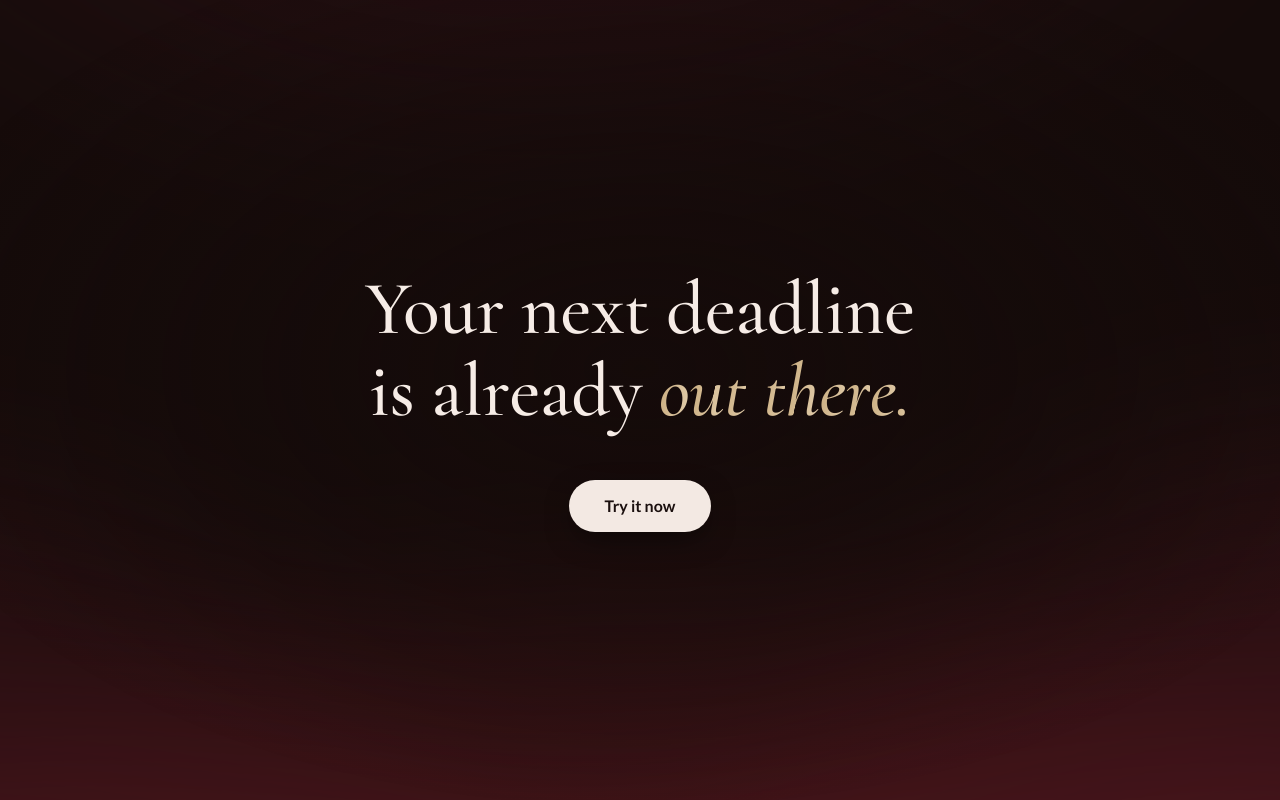
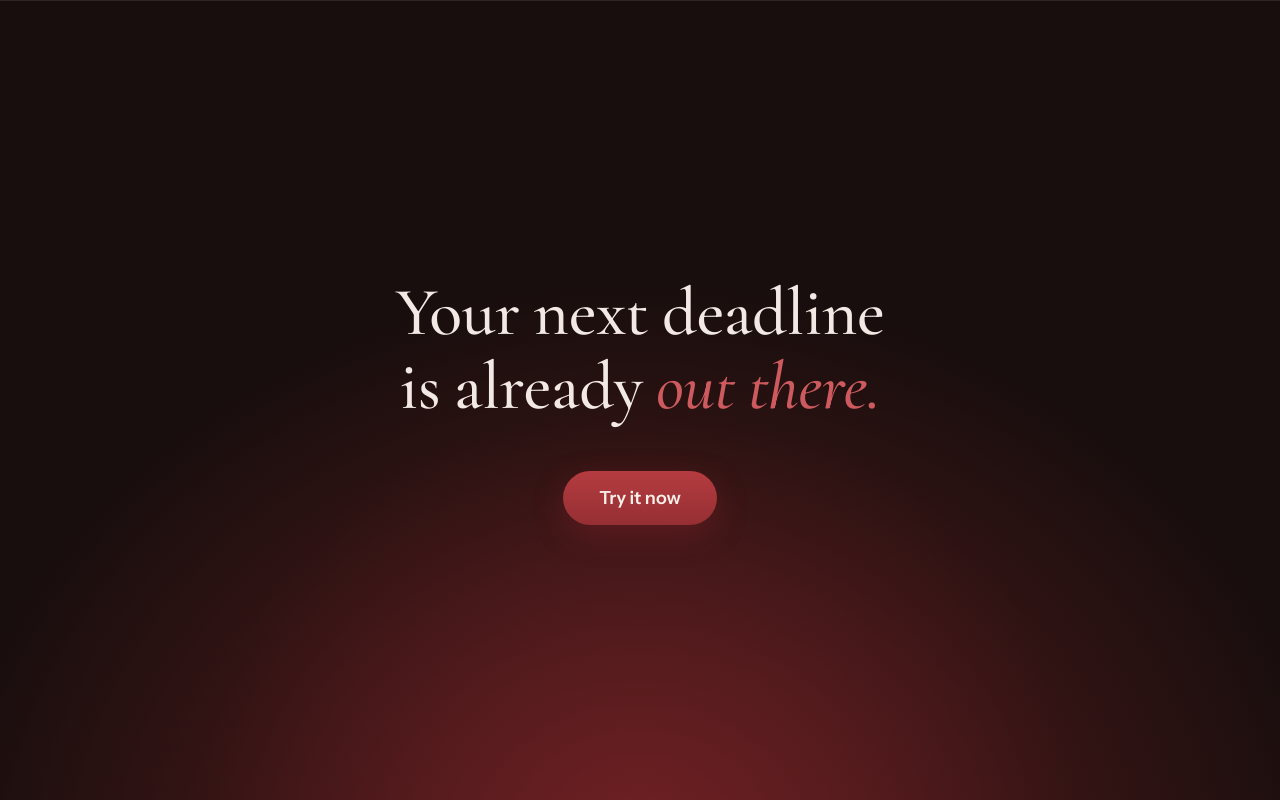
Before and after one commit to rivcoder/hackshelf, a plain HTML site: page cta-live.html in a window 1280 px wide. Drawn offline with nearby package versions, Linux system fonts and the light colour scheme.

Commit message:
new video

```diff
--- a/cta-live.html
+++ b/cta-live.html
@@ -7,17 +7,18 @@
 <meta name="claude:viewport-fit-sides" content="cover">
 <link rel="preconnect" href="https://fonts.googleapis.com">
 <link rel="preconnect" href="https://fonts.gstatic.com" crossorigin>
-<link rel="stylesheet" href="https://fonts.googleapis.com/css2?family=Cormorant+Garamond:ital,wght@0,500;1,500&family=Lato:wght@700&display=swap">
+<link rel="stylesheet" href="https://fonts.googleapis.com/css2?family=Cormorant+Garamond:ital,wght@0,500;1,500&family=Instrument+Sans:wght@600&display=swap">
 <style>
-/* Layout: full screen centered banner. Headline, button, nothing else. Soft wine glow at the base. */
+/* Layout: a closing section that belongs to the Hackshelf page. Same wine-black ground, hairline rule on top, oxblood button, rose accent. The red glow rises from the base and fades out, so the section has no hard edges. Single dark look, chosen on purpose. */
 :root {
-  --bg: #120908;
-  --ink: #f6ece6;
-  --accent: #d9c4a0;
-  --btn: #f3e9e3;
-  --btn-ink: #1a0f0e;
+  --bg: #170e0d;
+  --ink: #f3e9e4;
+  --hair: rgba(255, 235, 225, 0.1);
+  --rose: #cd5a5e;
+  --red-a: #b53c40;
+  --red-b: #952f33;
   --display: "Cormorant Garamond", Georgia, serif;
-  --text: "Lato", system-ui, -apple-system, "Segoe UI", sans-serif;
+  --text: "Instrument Sans", system-ui, -apple-system, "Segoe UI", sans-serif;
   color-scheme: dark;
 }
 
@@ -33,81 +34,62 @@ body {
   display: flex; flex-direction: column; align-items: stretch; justify-content: stretch;
 }
 
-.banner {
-  position: relative; overflow: hidden; isolation: isolate;
+.cta {
+  position: relative; isolation: isolate; container-type: inline-size;
+  border-top: 1px solid var(--hair);
   width: 100%; height: 100%; min-height: 100vh; margin: 0;
-  border: none; border-radius: 0;
-  background: #150b0a;
   display: flex; align-items: center; justify-content: center;
 }
 
-/* soft mesh gradient: wine, rose and amber, blurred into one smooth field */
-.banner::before {
-  content: ""; position: absolute; inset: -30%; z-index: -1; pointer-events: none; filter: blur(60px);
+/* low red glow, fading into the page on every side */
+.cta::before {
+  content: ""; position: absolute; inset: 0; z-index: -1; pointer-events: none;
   background:
-    radial-gradient(46% 52% at 50% 108%, rgba(112, 28, 38, 0.95) 0%, rgba(112, 28, 38, 0) 100%),
-    radial-gradient(34% 46% at 14% 92%, rgba(84, 22, 32, 0.8) 0%, rgba(84, 22, 32, 0) 100%),
-    radial-gradient(34% 46% at 86% 92%, rgba(84, 22, 32, 0.8) 0%, rgba(84, 22, 32, 0) 100%),
-    radial-gradient(40% 40% at 50% -6%, rgba(58, 18, 26, 0.7) 0%, rgba(58, 18, 26, 0) 100%);
-}
-
-/* keeps the headline area calm and readable */
-.banner::after {
-  content: ""; position: absolute; inset: 0; z-index: -1; pointer-events: none;
-  background: radial-gradient(60% 55% at 50% 46%, rgba(21, 11, 10, 0.72) 0%, rgba(21, 11, 10, 0) 100%);
+    radial-gradient(56% 78% at 50% 112%, rgba(150, 38, 44, 0.62) 0%, rgba(150, 38, 44, 0) 100%),
+    radial-gradient(34% 50% at 50% 100%, rgba(190, 62, 66, 0.22) 0%, rgba(190, 62, 66, 0) 100%);
 }
 
 .inner {
-  position: relative; display: flex; flex-direction: column; align-items: center; text-align: center;
-  gap: clamp(28px, 4vw, 48px); padding: clamp(40px, 8vw, 80px) 24px;
+  display: flex; flex-direction: column; align-items: center; text-align: center;
+  gap: clamp(28px, 4cqw, 48px); padding: clamp(40px, 8vw, 80px) 24px;
   max-width: 1120px; width: 100%; margin: 0 auto;
 }
 
 h1 {
-  margin: 0; font: 500 clamp(36px, 7vw, 76px) / 1.08 var(--display); letter-spacing: -0.005em;
+  margin: 0; font: 500 clamp(34px, 5.9cqw, 68px) / 1.08 var(--display); letter-spacing: -0.005em;
   transition: opacity 0.7s ease, filter 0.7s ease;
 }
 h1.gone { opacity: 0; filter: blur(6px); }
-.line { display: flex; flex-wrap: wrap; justify-content: center; gap: 0 0.22em; }
+.line { display: flex; flex-wrap: wrap; justify-content: center; gap: 0 0.2em; }
 .w { display: inline-block; white-space: nowrap; }
 .ch { position: relative; }
 .ch.hide { opacity: 0; }
-.ch.cur::after { content: ""; position: absolute; right: -0.07em; top: 0.14em; bottom: 0.08em; width: 0.04em; background: var(--accent); }
-.acc { font-style: italic; color: var(--accent); }
-.acc .ch {
-  background: linear-gradient(100deg, #ead9bd 0%, #cdb185 45%, #ead9bd 100%);
-  background-size: 220% 100%; -webkit-background-clip: text; background-clip: text;
-  -webkit-text-fill-color: transparent; color: transparent;
-}
+.ch.cur::after { content: ""; position: absolute; right: -0.07em; top: 0.14em; bottom: 0.08em; width: 0.04em; background: var(--rose); }
+.acc { font-style: italic; color: var(--rose); }
 
+/* same button as the hero's "Try it now" */
 .btn {
   display: inline-block; text-decoration: none; cursor: pointer;
-  background: var(--btn); color: var(--btn-ink); font: 700 16px / 1 var(--text);
-  padding: 18px 36px; border-radius: 9999px;
-  box-shadow: 0 10px 30px -8px rgba(0, 0, 0, 0.6);
-  transition: background-color 0.25s ease, box-shadow 0.25s ease, transform 0.2s ease;
+  background: linear-gradient(180deg, var(--red-a), var(--red-b)); color: #fbeee9;
+  font: 600 18px / 1 var(--text); padding: 18px 36px; border-radius: 9999px;
+  box-shadow: 0 10px 30px rgba(150, 38, 44, 0.35);
+  transition: filter 0.2s ease, box-shadow 0.2s ease, transform 0.2s ease;
 }
-.btn:hover { background: #fff; box-shadow: 0 12px 36px rgba(0, 0, 0, 0.5); transform: translateY(-2px); }
-.btn:focus-visible { outline: 2px solid var(--accent); outline-offset: 3px; }
+.btn:hover { filter: brightness(1.1); box-shadow: 0 14px 38px rgba(170, 44, 50, 0.5); transform: translateY(-2px); }
+.btn:active { transform: translateY(0); }
+.btn:focus-visible { outline: 2px solid var(--rose); outline-offset: 3px; }
 
 @media (prefers-reduced-motion: no-preference) {
   .ch.cur::after { animation: blink 1s steps(1) infinite; }
-  .banner::before { animation: mesh 26s ease-in-out infinite alternate; }
-  .acc .ch { animation: hue 8s ease-in-out infinite alternate; }
   .btn { animation: fadeUp 0.9s cubic-bezier(0.16, 1, 0.3, 1) 1.2s both; }
 }
 @keyframes blink { 50% { opacity: 0; } }
-@keyframes mesh {
-  from { transform: translate3d(-3%, 2%, 0) rotate(-3deg) scale(1); }
-  to { transform: translate3d(3%, -2%, 0) rotate(3deg) scale(1.08); }
-}
-@keyframes hue { from { background-position: 0% 0; } to { background-position: 100% 0; } }
 @keyframes fadeUp { from { opacity: 0; transform: translateY(12px); } }
 </style>
 </head>
 <body>
 
-<section class="banner" aria-labelledby="cta-title">
+<section class="cta" aria-labelledby="cta-title">
   <div class="inner">
     <h1 id="cta-title" aria-label="Your next deadline is already out there.">
       <span class="line"><span class="w">Your</span><span class="w">next</span><span class="w">deadline</span></span>
```
